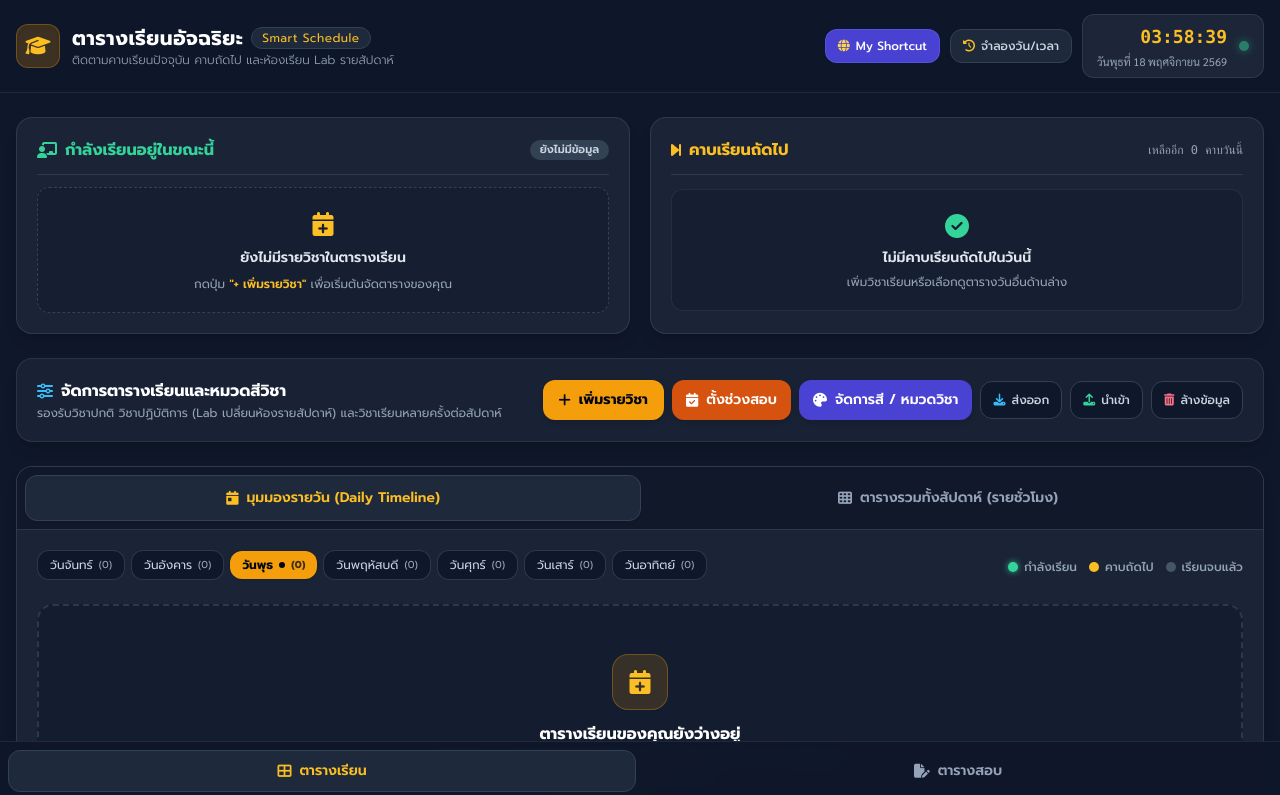
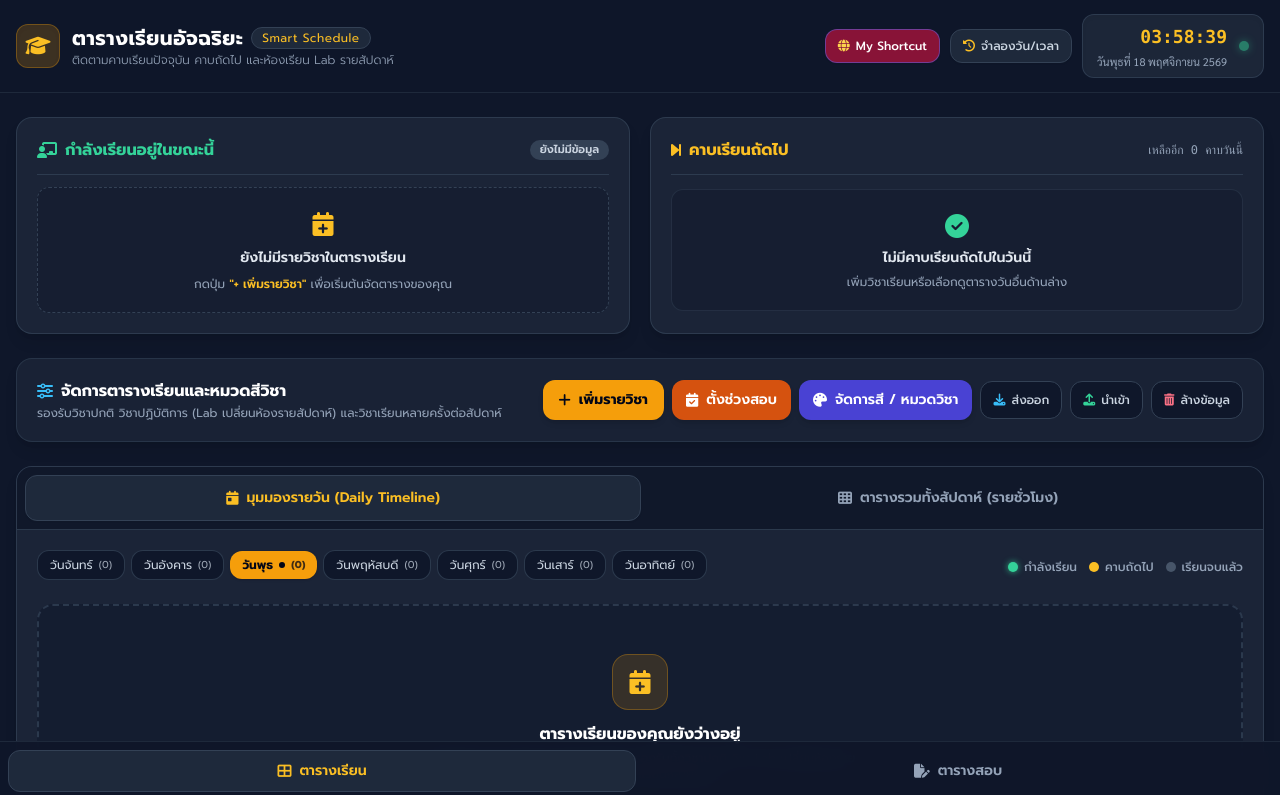
Before and after one commit to FlyingToasts/my-uni-schedule, a plain HTML site: page index.html in a window 1280 px wide. Shown: the top 795 px of the page. Drawn offline with nearby package versions, Linux system fonts and the light colour scheme.

Commit message:
Update My Shortcut Button color

```diff
--- a/index.html
+++ b/index.html
@@ -99,7 +99,7 @@
 
             <!-- Right Controls: Simulator Toggle + Clock -->
             <div class="flex items-center gap-2.5 ml-auto sm:ml-0">
-                <a href="https://thunyach3t.github.io/thunyach3t-intania-shortcut/" target="_blank" rel="noopener noreferrer" class="px-3 py-2 rounded-xl bg-indigo-600/90 hover:bg-indigo-500 border border-indigo-500/50 text-xs font-medium text-white transition-all flex items-center gap-1.5 shadow-sm">
+                <a href="https://thunyach3t.github.io/thunyach3t-intania-shortcut/" target="_blank" rel="noopener noreferrer" class="px-3 py-2 rounded-xl bg-rose-900 hover:bg-rose-950 border border-indigo-500/50 text-xs font-medium text-white transition-all flex items-center gap-1.5 shadow-sm">
                     <i class="fa-solid fa-globe text-amber-300"></i>
                     <span class="hidden md:inline">My Shortcut</span>
                 </a>
```
